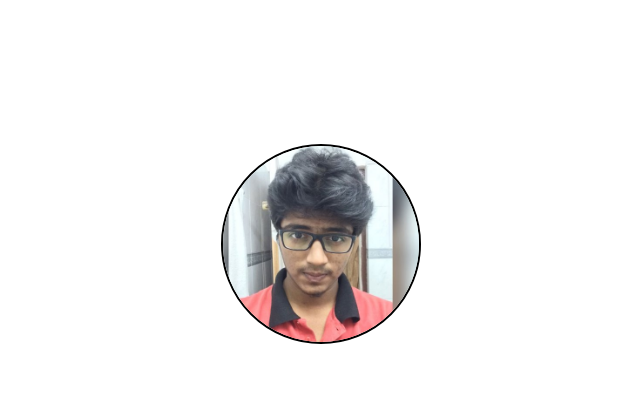
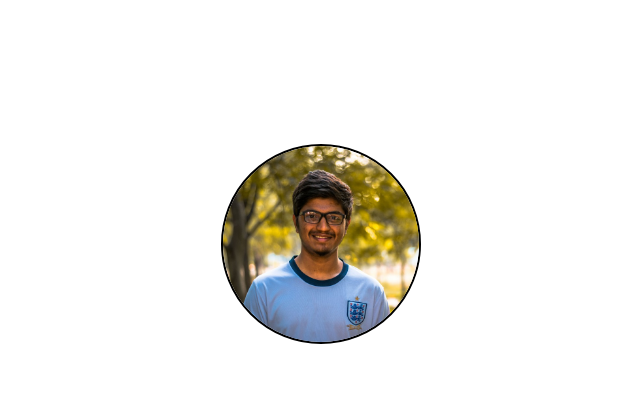
Before and after one commit to akspi/paiakshay998.github.io, a plain HTML site: page index.html in a window 1280 px wide. Shown: the top 395 px of the page, without its empty margins (319-959 px from the left). Drawn offline with nearby package versions, Linux system fonts and the light colour scheme.

Commit message:
Update image

```diff
--- a/index.html
+++ b/index.html
@@ -20,7 +20,7 @@
 				<div class="row fourth">
 				</div>
 				<div class="row">
-					<img id ="myImage" src="assets/me.png">
+					<img id ="myImage" src="assets/me.jpg">
 				</div>
 			</div>
 
```
Also changed, not shown: assets/me.jpg (added), assets/me.png (deleted).
